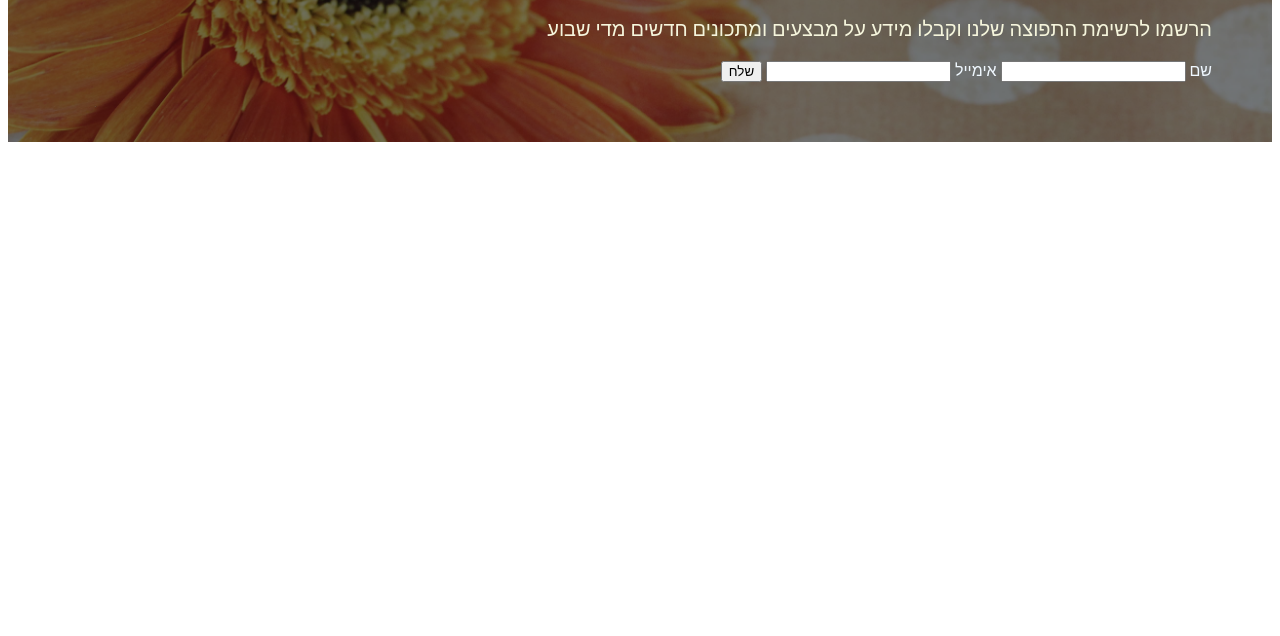
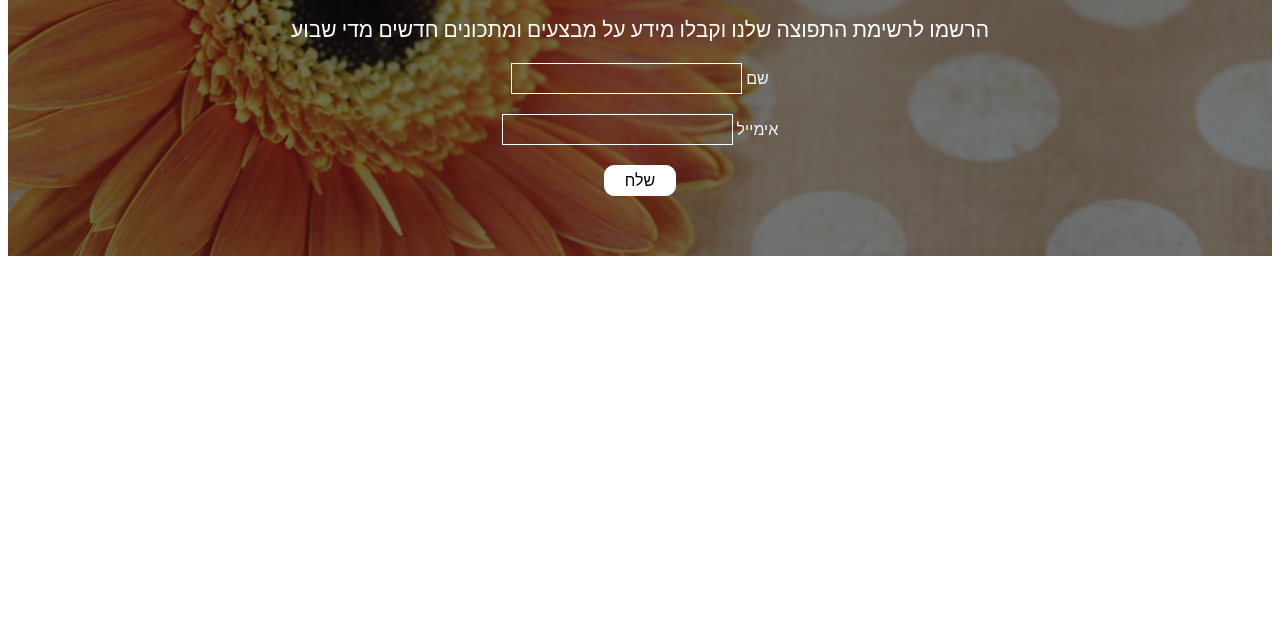
Before and after one commit to hodayabenhamo/first, a plain HTML site: page 3.html in a window 1280 px wide. Shown: the part 164-800 px from the top of the page. Drawn offline with Linux system fonts and the light colour scheme; a web font is replaced by a local one.

Commit message:
adding a design

```diff
--- a/3.html
+++ b/3.html
@@ -15,14 +15,14 @@
     <p>הרשמו לרשימת התפוצה שלנו וקבלו מידע על מבצעים ומתכונים חדשים מדי שבוע</p>
     <form action="">
       <label>
-        שם
+      שם
         <input type="text">
       </label>
       <label>
         אימייל
         <input type="email">
       </label>
-      <input type="submit" value="שלח">
+      <input type="submit" value="שלח" class="button">
     </form>
   </div>
 
--- a/try.css
+++ b/try.css
@@ -12,8 +12,8 @@ h1 {
 }
 
 p {
-    font-size: 20px;
-    color:beige
+    font-size: 21px;
+    color:white;
 }
 
 h2 {
@@ -97,6 +97,8 @@ li {
   background-image:linear-gradient(rgba(0,0,0,0.5),rgba(0,0,0,0.5)), url(img/text.jpg);
   background-position:center;
     background-size: cover;
+    text-align: center;
+
 }
 
 }
@@ -106,5 +108,43 @@ li {
 }
 
 label {
-    color: aliceblue
+    color: aliceblue;
+    margin-bottom: 20px;
+    display: block;
 }
+
+input {
+
+  font: inherit;
+  color: inherit;
+  background: none;
+  border: 1px solid #fff ;
+    padding: 5px;
+
+}
+
+.botton {
+        border:2px solid white;
+    color:white;
+}
+
+
+
+span {
+}
+
+form {
+    font-size:16px;
+}
+
+.button {
+    padding: 5px 20px ;
+    background: #fff;
+    display: block;
+    margin: auto;
+    border-radius: 10px;    cursor: pointer;
+
+}
+.button:hover {
+    color:limegreen;
+}
```
